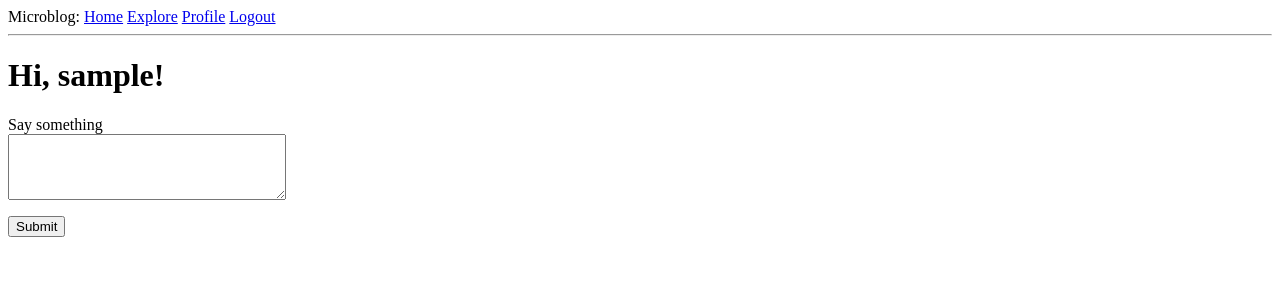
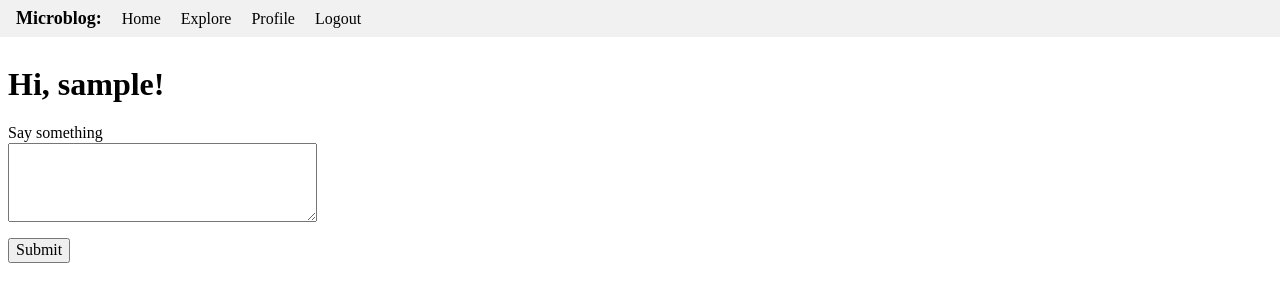
Before and after one commit to Nazar0n/flask-practice, a Flask app: page / in a window 1280 px wide. Shown: the top 302 px of the page. Run offline with Flask 3, Linux system fonts and the light colour scheme; the visitor is signed in with stand-in values (Sample User, id 1); data comes from the database, SQL or seed files in the repository; both versions use the stored data as it was after the commit; data that the repository does not hold is empty.

Commit message:
feature(styling): styled header, added normalize css

```diff
--- /dev/null
+++ b/app/static/css/base.css
@@ -0,0 +1,23 @@
+.page-header {
+  background-color: #f1f1f1;
+  padding: 8px 16px;
+}
+
+.header-title {
+  font-weight: bold;
+  font-size: large;
+}
+
+.header-link {
+  color: #000;
+  text-decoration: none;
+  margin-left: 16px;
+}
+
+.header-link:hover {
+  text-decoration: underline;
+}
+
+.root {
+  padding: 8px;
+}
--- a/app/templates/base.html
+++ b/app/templates/base.html
@@ -5,22 +5,37 @@
     {% else %}
     <title>microblog</title>
     {% endif %}
+    <link
+      rel="stylesheet"
+      href="https://cdnjs.cloudflare.com/ajax/libs/normalize/8.0.1/normalize.min.css"
+      integrity="sha512-NhSC1YmyruXifcj/KFRWoC561YpHpc5Jtzgvbuzx5VozKpWvQ+4nXhPdFgmx8xqexRcpAglTj9sIBWINXa8x5w=="
+      crossorigin="anonymous"
+      referrerpolicy="no-referrer"
+    />
+    <link
+      rel="stylesheet"
+      href="{{ url_for('static', filename='css/base.css') }}"
+    />
   </head>
   <body>
-    <div>
-      Microblog:
-      <a href="{{ url_for('index') }}">Home</a>
-      <a href="{{ url_for('explore') }}">Explore</a>
+    <header class="page-header">
+      <span class="header-title">Microblog:</span>
+      <a class="header-link" href="{{ url_for('index') }}">Home</a>
+      <a class="header-link" href="{{ url_for('explore') }}">Explore</a>
       {% if current_user.is_anonymous %}
-      <a href="{{ url_for('login') }}">Login</a>
+      <a class="header-link" href="{{ url_for('login') }}">Login</a>
       {% else %}
-      <a href="{{ url_for('user', username=current_user.username) }}">Profile</a>
-      <a href="{{ url_for('logout') }}">Logout</a>
+      <a
+        class="header-link"
+        href="{{ url_for('user', username=current_user.username) }}"
+        >Profile</a
+      >
+      <a class="header-link" href="{{ url_for('logout') }}">Logout</a>
 
       {% endif %}
-  </div>
+    </header>
 
-    <hr />
+    <div >
       {% with messages = get_flashed_messages() %} {% if messages %}
       <ul>
         {% for message in messages %}
@@ -28,5 +43,6 @@
         {% endfor %}
       </ul>
       {% endif %} {% endwith %} {% block content %}{% endblock %}
+    </div>
   </body>
 </html>
--- a/app/templates/index.html
+++ b/app/templates/index.html
@@ -1,27 +1,23 @@
-{% extends "base.html" %}
-
-{% block content %}
+{% extends "base.html" %} {% block content %}
+<div class="root">
   <h1>Hi, {{ current_user.username }}!</h1>
   {% if form %}
   <form action="" method="post">
     {{ form.hidden_tag() }}
     <p>
-            {{ form.post.label }}<br>
-            {{ form.post(cols=32, rows=4) }}<br>
+      {{ form.post.label }}<br />
+      {{ form.post(cols=32, rows=4) }}<br />
       {% for error in form.post.errors %}
-            <span style="color: red;">[{{ error }}]</span>
+      <span style="color: red">[{{ error }}]</span>
       {% endfor %}
     </p>
     <p>{{ form.submit() }}</p>
   </form>
-    {% endif %}
-    {% for post in posts %}
-        {% include '_post.html' %}
-    {% endfor %}
-    {% if prev_url %}
+  {% endif %} {% for post in posts %} {% include '_post.html' %} {% endfor %} {%
+  if prev_url %}
   <a href="{{ prev_url }}">Newer posts</a>
-    {% endif %}
-    {% if next_url %}
+  {% endif %} {% if next_url %}
   <a href="{{ next_url }}">Older posts</a>
   {% endif %}
+</div>
 {% endblock %}
```
Also changed, not shown: app.db. Lines whose indentation alone changed are shown as unchanged.
